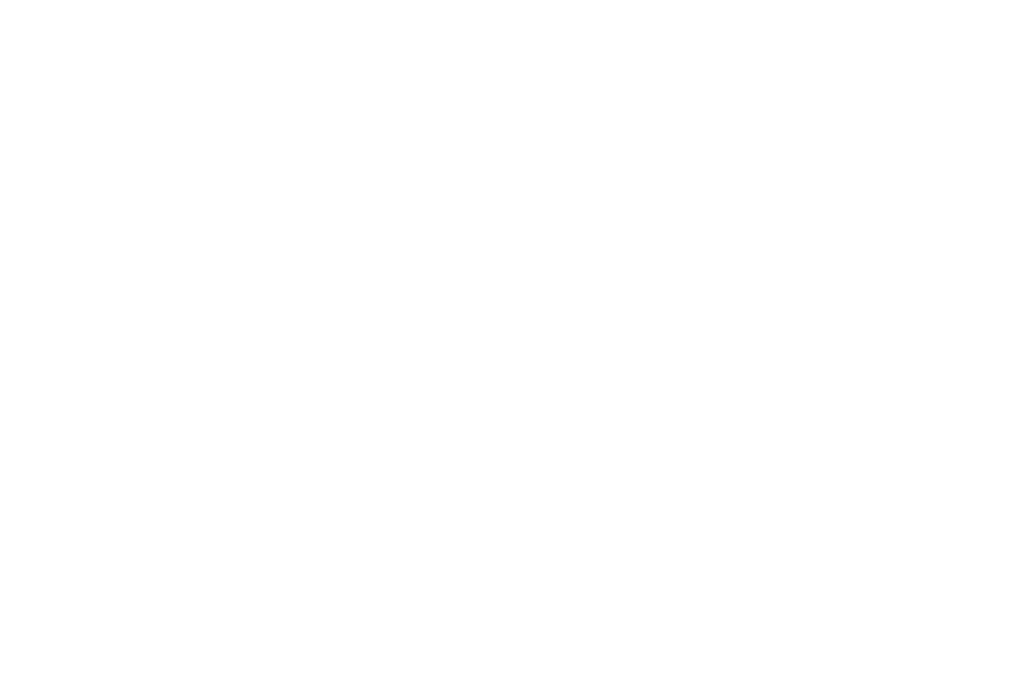
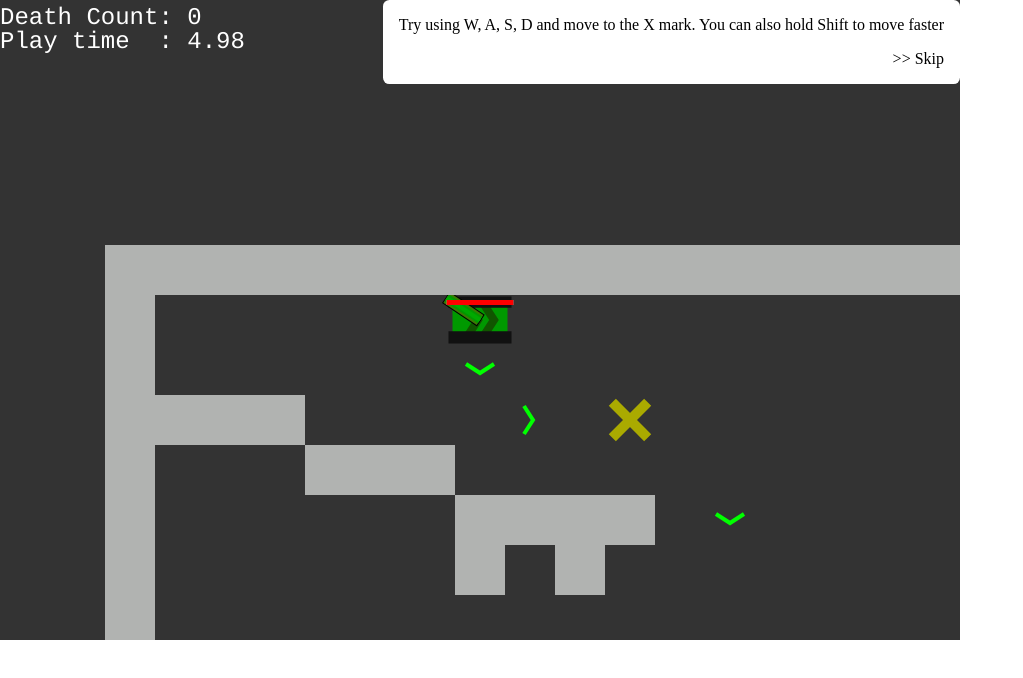
Before and after one commit to remtori/mini-webapp, a plain HTML site: page ATG/index.html in a window 1280 px wide. Shown: the whole page, without its empty margins (0-1023 px from the left). Drawn offline with Linux system fonts and the light colour scheme; the site is published under a folder, as on GitHub Pages, so addresses that start at the root find nothing.

Commit message:
Update index.html

```diff
--- a/ATG/index.html
+++ b/ATG/index.html
@@ -1,2 +1,2 @@
-<!DOCTYPE html><html lang="en"><head><meta charset="UTF-8"><title>A Tank Game</title><link rel="stylesheet" href="/src.f9e1e6a4.css"></head><body> <script src="/src.4f26efb5.js"></script>
+<!DOCTYPE html><html lang="en"><head><meta charset="UTF-8"><title>A Tank Game</title><link rel="stylesheet" href="./src.f9e1e6a4.css"></head><body> <script src="./src.4f26efb5.js"></script>
 </body></html>
```
